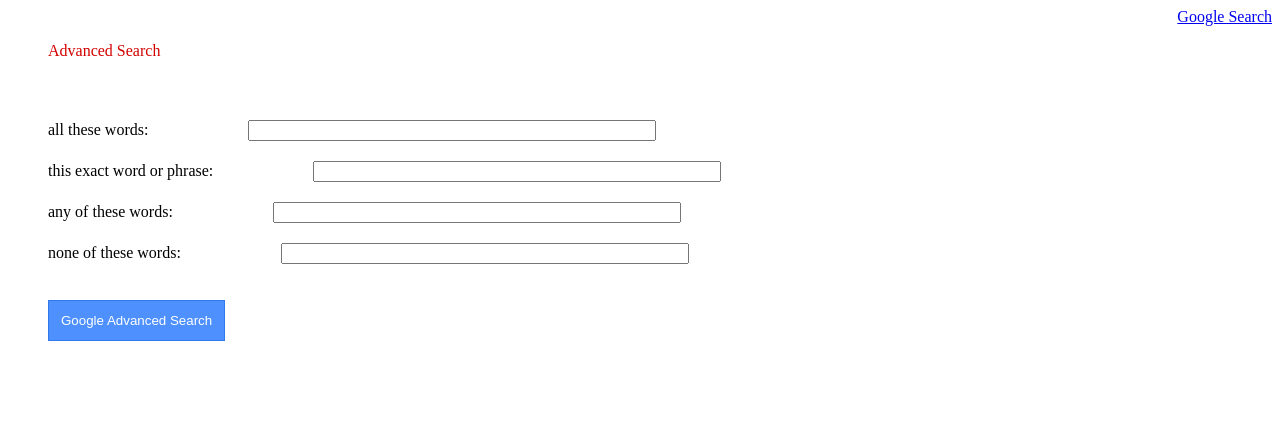
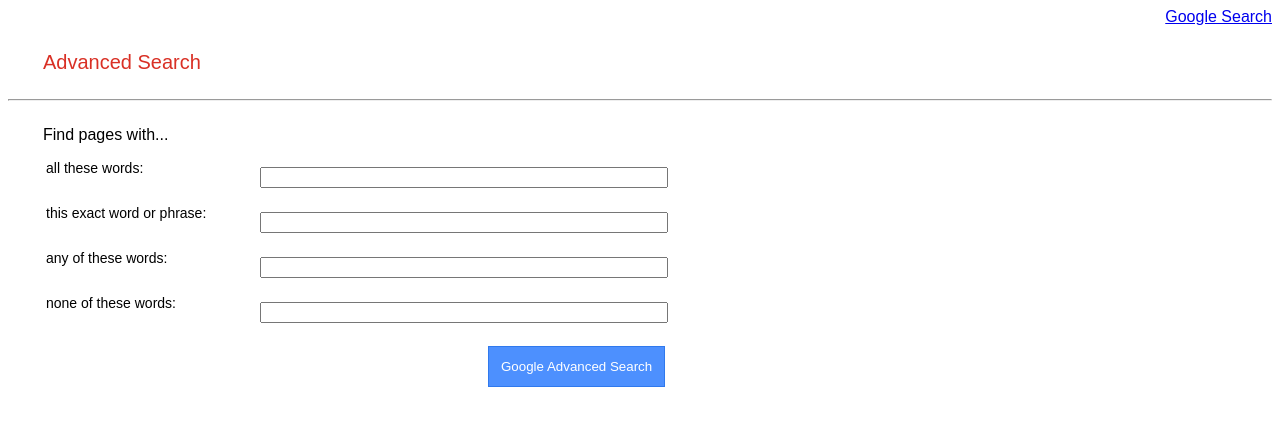
Before and after one commit to mateus1959/search, a plain HTML site: page advsearch.html in a window 1280 px wide. Drawn offline with Linux system fonts and the light colour scheme.

Commit message:
Edit style/CSS

```diff
--- a/advsearch.html
+++ b/advsearch.html
@@ -5,28 +5,47 @@
         <link rel="stylesheet" href="styles.css">
     </head>
     <body>
-        <div style="text-align: right;" >
+        <div class="topMenu">
             <a href="index.html">Google Search</a>
         </div>
-        <div style="margin-left: 40px;">
-            <p style="color: rgb(211, 0, 0);">Advanced Search</p>
-            <form style="text-align: left; margin-top: 40px;" action="https://www.google.com/search">
-                <div>
-                    all these words:<input class="advInputField" type="text" name="as_q">
+        <div class="advancedSearch">
+            <label>Advanced Search</p>
+        </div>
+        <hr>
+        <div class="mainContent">
+            <form action="https://www.google.com/search">
+                <div class="findPagesWith">
+                    <span>Find pages with...</span>
                 </div>
                 <div>
-                    this exact word or phrase:<input class="advInputField" type="text" name="as_epq">
+                    <table>
+                        <tbody>
+                            <tr>
+                                <td><label class="advSearchFieldLabel">all these words:</label></td>
+                                <td><input class="advInputField" type="text" name="as_q"></td>
+                            </tr>
+                            <tr>
+                                <td><label class="advSearchFieldLabel">this exact word or phrase:</label></td>
+                                <td><input class="advInputField" type="text" name="as_epq"></td>
+                            </tr>
+                            <tr>
+                                <td><label class="advSearchFieldLabel">any of these words:</label></td>
+                                <td><input class="advInputField" type="text" name="as_oq"></td>
+                            </tr>
+                            <tr>
+                                <td><label class="advSearchFieldLabel">none of these words:</label></td>
+                                <td><input class="advInputField" type="text" name="as_eq"></td>
+                            </tr>
+                        </tbody>
+                    </table>
                 </div>
                 <div>
-                    any of these words:<input class="advInputField" type="text" name="as_oq">
+                    <input class="advButton" type="submit" value="Google Advanced Search">
                 </div>
-                <div>
-                    none of these words:<input class="advInputField" type="text" name="as_eq">
-                </div>
-                <br><br>
-                <input class="advButton" type="submit" value="Google Advanced Search">
             </form>
         </div>
-
+        <!-- Script for the "I'm feeling lucky" feature -->
+            <!-- Goes here -->
+        <!--  -->
     </body>
 </html>
--- a/styles.css
+++ b/styles.css
@@ -1,24 +1,37 @@
-form {
-    text-align: center;
-    margin-top: 250px;
+body {
+    font-family: arial, sans-serif;
 }
 
-.button {
-    font-size: large;
-    height: 40px;
-    margin: 20px;
+/* Style for advsearch.html */
+.topMenu {
+    text-align: right;
+}
+.advancedSearch {
+    color: #d93025;
+    font-size: 20px;
+    margin-bottom: 25px;
+    margin-left: 35px;
+    margin-right: 35px;
+    margin-top: 25px;
 }
 
-.inputField {
-    border-radius: 32px;
-    font-size: large;
-    height: 40px;
-    width: 500px;
+.mainContent {
+    text-align: left;
+    margin-top: 25px;
+    margin-left: 35px;
+}
+
+.findPagesWith {
+    font-size: 16px;
+}
+
+.advSearchFieldLabel {
+    font-size: 14px;
 }
 
 .advInputField {
     margin-top: 20px;
-    margin-left: 100px;
+    margin-left: 50px;
     width: 400px
 }
 
@@ -26,5 +39,28 @@ form {
     background-color: #4d90fe;
     border: 1px solid #3079ed;
     color: white;
+    margin-left: 445px;
+    margin-top: 20px;
     padding: 12px;
+    text-align: right;
 }
+
+/* Style for index.html */
+
+.index001{
+    text-align: center;
+    margin-top: 200px;
+}
+
+.index002 {
+    border-radius: 32px;
+    font-size: large;
+    height: 40px;
+    width: 500px;
+}
+
+.index003 {
+    font-size: large;
+    height: 40px;
+    margin: 20px;
+}
```
Also changed, not shown: imgsearch.html (+6 -4 lines), index.html (+8 -4 lines).
